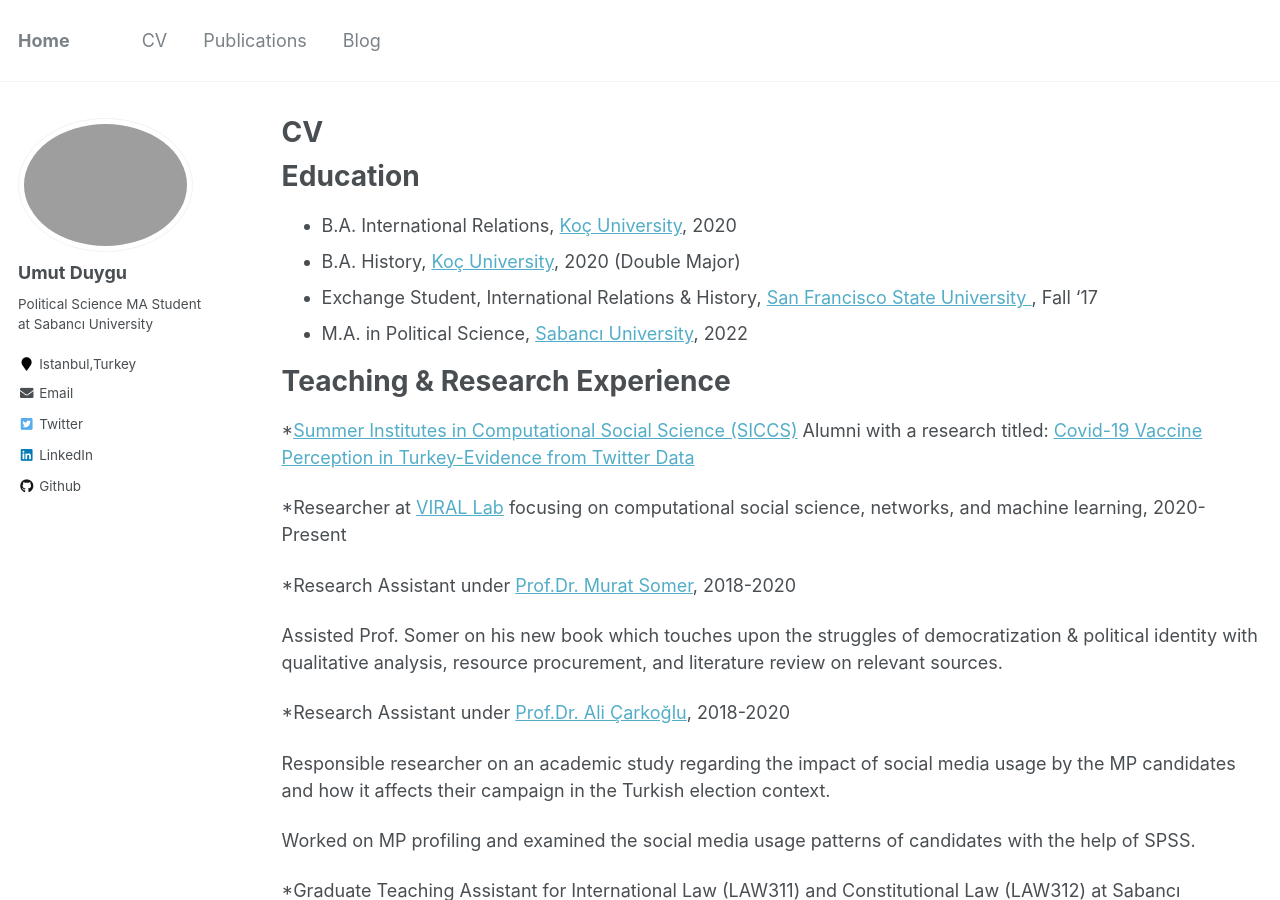
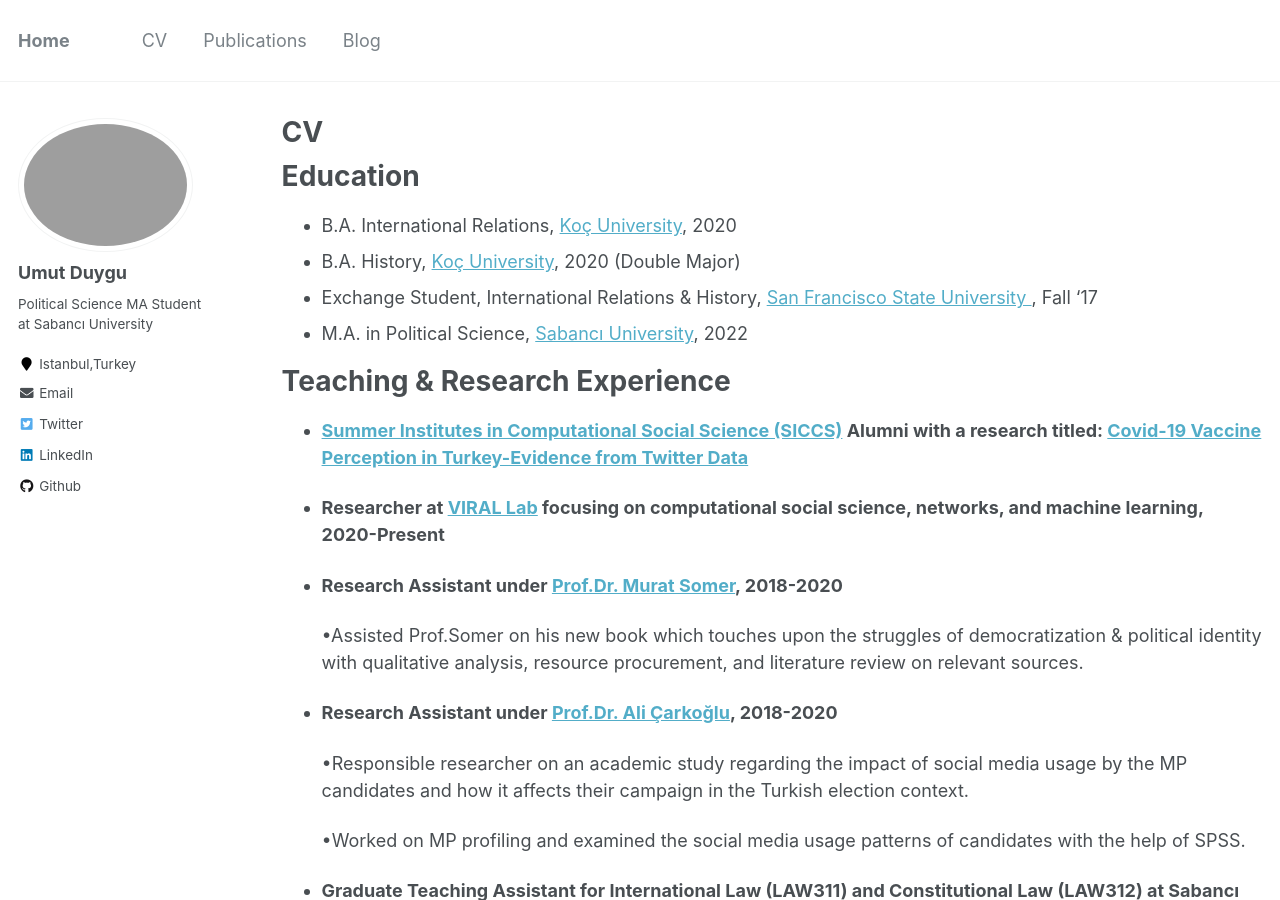
Before and after one commit to UmutDuygu/umutduygu.github.io, a Jekyll site: the page built from _pages/cv.md, in a window 1280 px wide and 900 px high. Built offline with Jekyll 4.4.1, drawn with Linux system fonts in a browser that asks for light colours; some of the changed text lies outside the part shown.

Commit message:
Update cv.md

```diff
--- a/_pages/cv.md
+++ b/_pages/cv.md
@@ -20,22 +20,22 @@ Education
  **Teaching & Research Experience**
 ======
 
- *[Summer Institutes in Computational Social Science (SICCS)](https://sicss.io/2021/istanbul/) Alumni with a research titled: [Covid-19 Vaccine Perception in Turkey-Evidence from Twitter Data](https://www.youtube.com/watch?v=eW_6SSEAuS0&t=2863s)
+ * **[Summer Institutes in Computational Social Science (SICCS)](https://sicss.io/2021/istanbul/) Alumni with a research titled: [Covid-19 Vaccine Perception in Turkey-Evidence from Twitter Data](https://www.youtube.com/watch?v=eW_6SSEAuS0&t=2863s)**
 
- *Researcher at [VIRAL Lab](http://varollab.com/index.html) focusing on computational social science, networks, and machine learning, 2020-Present
+ * **Researcher at [VIRAL Lab](http://varollab.com/index.html) focusing on computational social science, networks, and machine learning, 2020-Present**
 
- *Research Assistant under [Prof.Dr. Murat Somer](http://mysite.ku.edu.tr/musomer/murat-somer-turkce/), 2018-2020
+ * **Research Assistant under [Prof.Dr. Murat Somer](http://mysite.ku.edu.tr/musomer/murat-somer-turkce/), 2018-2020**
 
-   Assisted Prof. Somer on his new book which touches upon the struggles of democratization & political identity with qualitative analysis, resource procurement, and literature review on relevant sources.
+    •Assisted Prof.Somer on his new book which touches upon the struggles of democratization & political identity with qualitative analysis, resource procurement, and literature review on relevant sources.
 
-*Research Assistant under [Prof.Dr. Ali Çarkoğlu](https://case.ku.edu.tr/akademik/uluslararasi-iliskiler/akademik-kadro/show/acarkoglu/), 2018-2020
+ * **Research Assistant under [Prof.Dr. Ali Çarkoğlu](https://case.ku.edu.tr/akademik/uluslararasi-iliskiler/akademik-kadro/show/acarkoglu/), 2018-2020**
 
-   Responsible researcher on an academic study regarding the impact of social media usage by the MP candidates and how it affects their campaign in the Turkish election context.
+    •Responsible researcher on an academic study regarding the impact of social media usage by the MP candidates and how it affects their campaign in the Turkish election context.
 
-   Worked on MP profiling and examined the social media usage patterns of candidates with the help of SPSS.
+    •Worked on MP profiling and examined the social media usage patterns of candidates with the help of SPSS.
 
 
-*Graduate Teaching Assistant for International Law (LAW311) and Constitutional Law (LAW312) at Sabancı University, 2020-2021
+* **Graduate Teaching Assistant for International Law (LAW311) and Constitutional Law (LAW312) at Sabancı University, 2020-2021**
 
 
 **Work experience**
```
